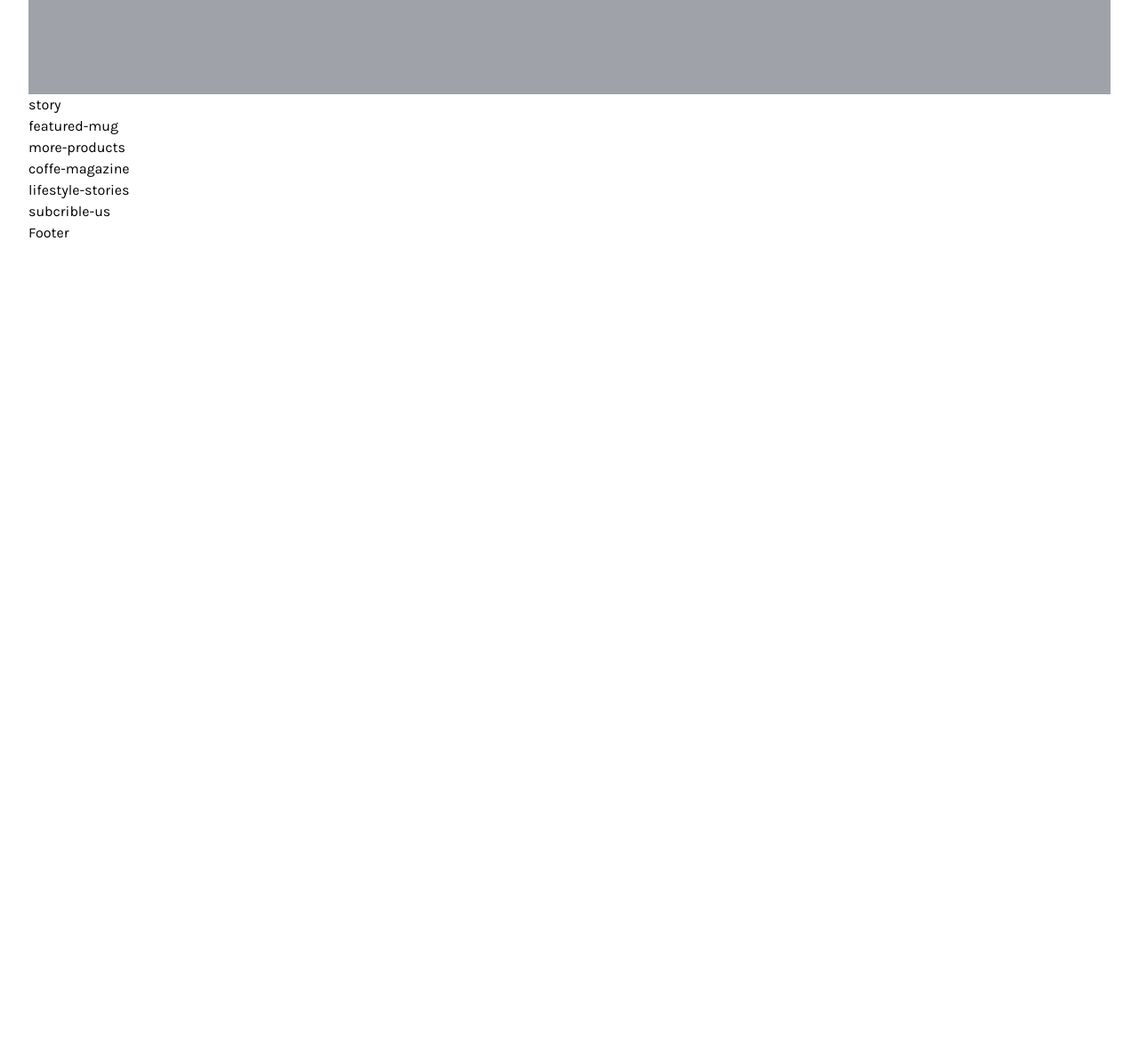
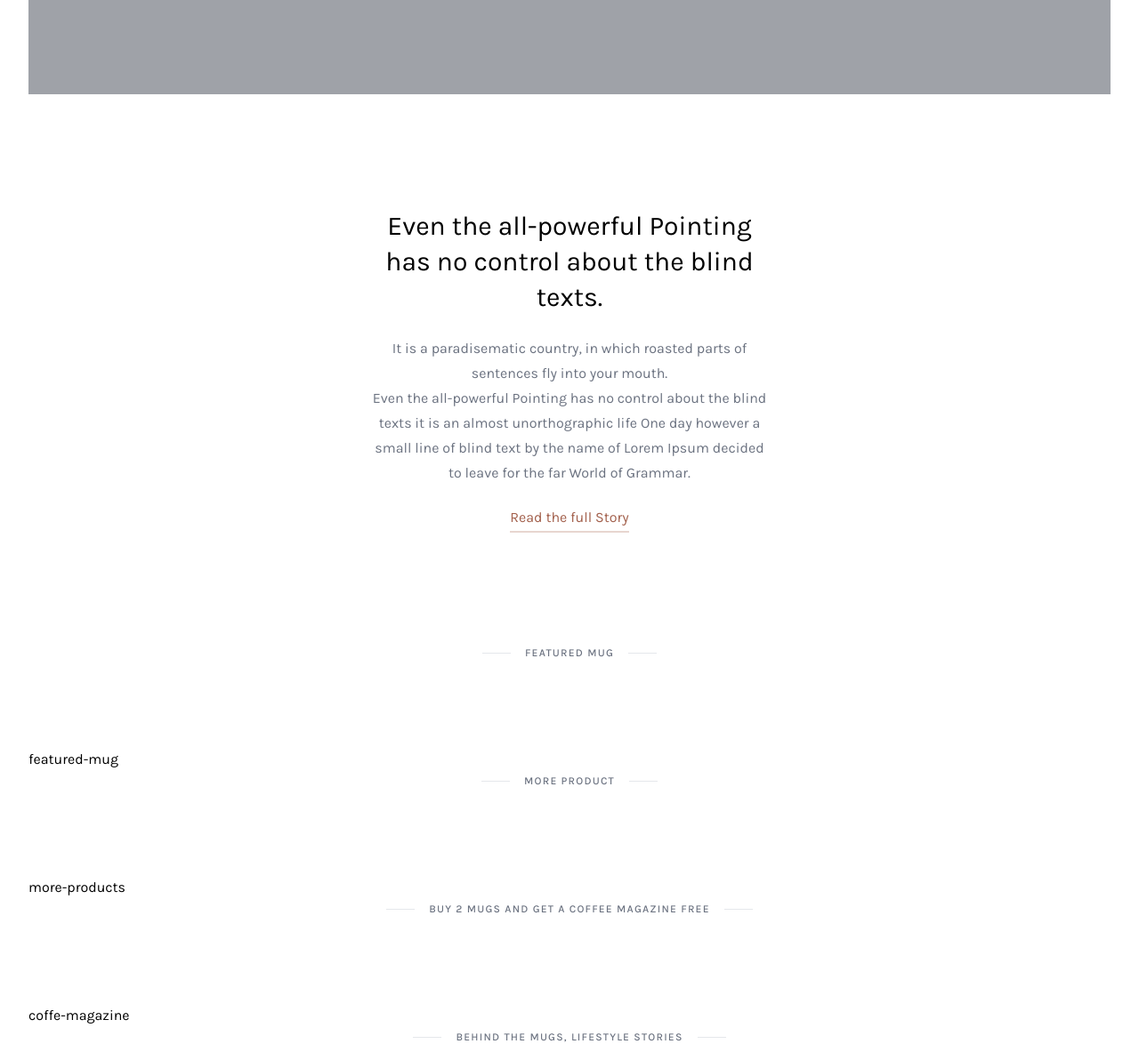
Before and after one commit to Anhunghezo/clone-taildwindcss-coffeeStyle, a website: page public/index.html in a window 1280 px wide. Shown: the part 500-1692 px from the top of the page at 89% size. Before the commit the page ends 800 px from the top, so only its background shows below. Drawn offline with nearby package versions, Linux system fonts and the light colour scheme; files that its build step writes are made by us from their sources.

Commit message:
Add Story and SubHeading

```diff
--- a/public/index.html
+++ b/public/index.html
@@ -86,25 +86,54 @@
                 <!--End slider-->
 
                 <div class="story">
-                    story
+                    <div class="w-full h-full flex justify-center items-center">
+                        <div class="px-4 sm:px-16 lg:px-64 xl:px-96 py-32 text-center ">
+                            <div class="text-3xl leading-10 mb-6 ">Even the all-powerful Pointing has no control about the blind texts.</div>
+                            <div class="text-gray-500 leading-7 mb-6">It is a paradisematic country, in which roasted parts of sentences fly into your mouth.
+                                <br/>Even the all-powerful Pointing has no control about the blind texts it is an almost unorthographic life One day however a small line of blind text by the name of Lorem Ipsum decided to leave for the far World of Grammar.</div>
+                            <div class="xxx">
+                                <a href="#" class="text-coffe-400 hover:text-coffe-600 relative after:lg:absolute after:-bottom-2 after:left-0 after:bg-coffe-50 hover:after:bg-coffe-200 after:h-0.5 after:w-full after:transition-all after:ease-in-out after:duration-400">Read the full Story</a>
+                            </div>
+                        </div>
+                    </div>
                 </div>
                 <!--End story-->
 
+                <div class="kqh-subheadline ">
+                    <div class="kqh-subheadline-deco-line "></div>
+                    <div class="kqh-subheadline-label ">Featured Mug</div>
+                    <div class="kqh-subheadline-deco-line "></div>
+                </div>
                 <div class="featured-mug">
                     featured-mug
                 </div>
                 <!--End featured-mug-->
 
+                <div class="kqh-subheadline ">
+                    <div class="kqh-subheadline-deco-line "></div>
+                    <div class="kqh-subheadline-label ">More Product</div>
+                    <div class="kqh-subheadline-deco-line "></div>
+                </div>
                 <div class="more-products">
                     more-products
                 </div>
                 <!--End more-products-->
 
+                <div class="kqh-subheadline ">
+                    <div class="kqh-subheadline-deco-line "></div>
+                    <div class="kqh-subheadline-label ">Buy 2 Mugs and get a coffee magazine free</div>
+                    <div class="kqh-subheadline-deco-line "></div>
+                </div>
                 <div class="coffe-magazine">
                     coffe-magazine
                 </div>
                 <!--End coffe-magazine-->
 
+                <div class="kqh-subheadline ">
+                    <div class="kqh-subheadline-deco-line "></div>
+                    <div class="kqh-subheadline-label ">Behind the mugs, lifestyle stories</div>
+                    <div class="kqh-subheadline-deco-line "></div>
+                </div>
                 <div class="lifestyle-stories">
                     lifestyle-stories
                 </div>
--- a/src/input.css
+++ b/src/input.css
@@ -10,7 +10,7 @@
 }
 
 .kqh-top-menu-item {
-    @apply cursor-pointer py-1 hover:text-gray-800 relative after:lg:absolute after:lg:bottom-0 after:lg:left-0 after:lg:bg-light-coffe after:lg:h-0.5 after:lg:w-0 hover:after:lg:w-full after:lg:transition-all after:lg:ease-in-out after:lg:duration-300;
+    @apply cursor-pointer py-1 hover:text-gray-800 relative after:lg:absolute after:lg:bottom-0 after:lg:left-0 after:lg:bg-coffe-200 after:lg:h-0.5 after:lg:w-0 hover:after:lg:w-full after:lg:transition-all after:lg:ease-in-out after:lg:duration-300;
 }
 
 .kqh-top-menu-item-active {
@@ -24,3 +24,15 @@
 .kqh-badge-circle {
     @apply text-xs text-center rounded-full px-1.5;
 }
+
+.kqh-subheadline {
+    @apply flex justify-center items-center mb-24;
+}
+
+.kqh-subheadline-label {
+    @apply uppercase mx-4 tracking-widest text-gray-500 font-medium text-[12px] text-center;
+}
+
+.kqh-subheadline-deco-line {
+    @apply w-8 h-px bg-gray-200;
+}
--- a/tailwind.config.js
+++ b/tailwind.config.js
@@ -7,7 +7,12 @@ module.exports = {
         Karla: ['Karla', 'sans-serif']
       },
       colors: {
-        'light-coffe': '#C89F94',
+        'coffe': {
+          50: '#e8D6D0',
+          200: '#C89F94',
+          400: '#A25F4B',
+          600: '#744838'
+        }
       },
       keyframes: {
         slideDown: {
```
